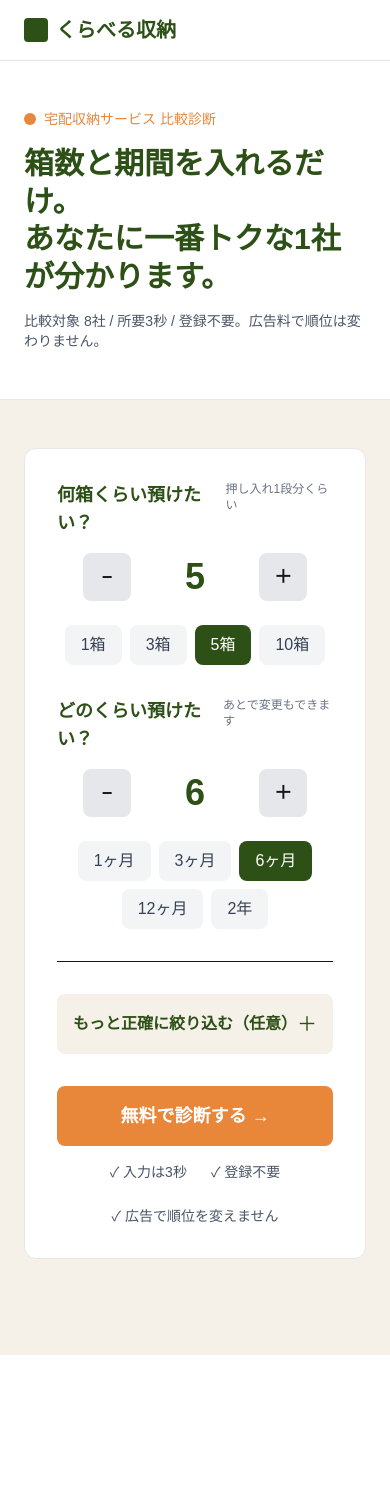
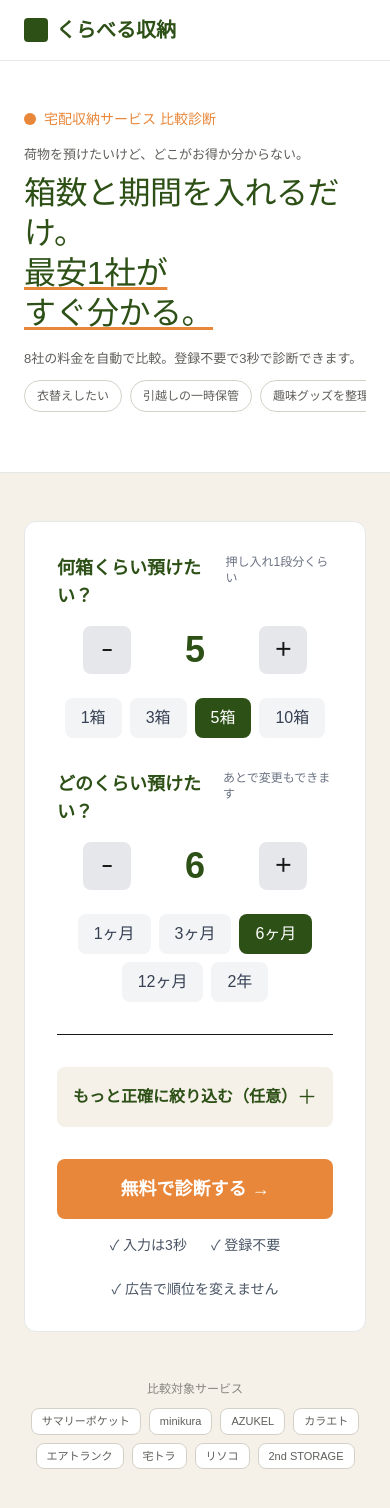
Before and after one commit to kazukiyamada19920206-ai/kurabe-storage, a Next.js app: page / in a window 390 px wide. Shown: the top 1508 px of the page. Before the commit the page ends 1355 px from the top, so only its background shows below. Built offline with nearby package versions, Linux system fonts and the light colour scheme.

Commit message:
update hero section for mobile-first design

```diff
--- a/app/page.tsx
+++ b/app/page.tsx
@@ -120,13 +120,36 @@ export default function Home() {
               宅配収納サービス 比較診断
             </span>
           </div>
-          <h2 className="text-3xl md:text-4xl font-bold text-[#2D5016] mb-4 leading-tight">
+          <p className="text-[13px] text-[#5F5E5A] mb-2">
+            荷物を預けたいけど、どこがお得か分からない。
+          </p>
+          <h2 className="text-[32px] font-[500] text-[#2D5016] leading-[1.25] tracking-[-0.5px] mb-4">
             箱数と期間を入れるだけ。<br />
-            あなたに一番トクな1社が分かります。
+            <span className="block underline decoration-[#E8873A] decoration-3 underline-offset-[3px]">
+              最安1社が
+            </span>
+            <span className="block underline decoration-[#E8873A] decoration-3 underline-offset-[3px]">
+              すぐ分かる。
+            </span>
           </h2>
-          <p className="text-gray-600 text-sm md:text-base">
-            比較対象 8社 / 所要3秒 / 登録不要。広告料で順位は変わりません。
+          <p className="text-[13px] text-[#5F5E5A] mt-[14px]">
+            8社の料金を自動で比較。登録不要で3秒で診断できます。
           </p>
+          <div className="flex gap-2 overflow-x-auto py-3">
+            {[
+              "衣替えしたい",
+              "引越しの一時保管",
+              "趣味グッズを整理",
+              "思い出の品を保管",
+            ].map((chip) => (
+              <span
+                key={chip}
+                className="flex-shrink-0 bg-white border border-[#D3D1C7] rounded-[20px] px-3 py-[6px] text-[12px] text-[#5F5E5A] whitespace-nowrap"
+              >
+                {chip}
+              </span>
+            ))}
+          </div>
         </div>
       </div>
 
@@ -335,6 +358,29 @@ export default function Home() {
             <span>✓ 登録不要</span>
             <span>✓ 広告で順位を変えません</span>
           </div>
+        </div>
+
+        <div className="text-center text-[12px] text-[#888780] mb-[10px]">
+          比較対象サービス
+        </div>
+        <div className="flex flex-wrap justify-center gap-2 mb-12">
+          {[
+            "サマリーポケット",
+            "minikura",
+            "AZUKEL",
+            "カラエト",
+            "エアトランク",
+            "宅トラ",
+            "リソコ",
+            "2nd STORAGE",
+          ].map((service) => (
+            <span
+              key={service}
+              className="bg-white border border-[#D3D1C7] rounded-[8px] px-2.5 py-1 text-[11px] text-[#5F5E5A]"
+            >
+              {service}
+            </span>
+          ))}
         </div>
 
         {results.length > 0 && (
```
